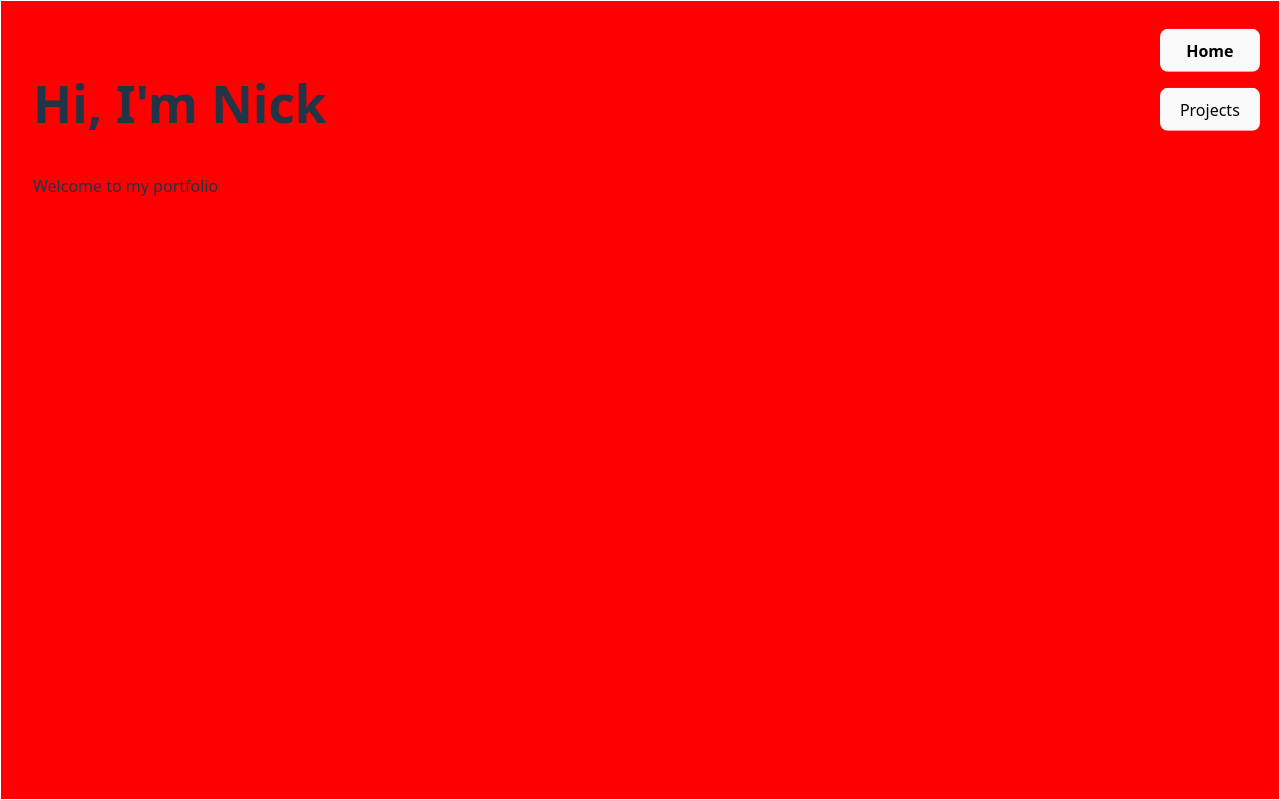
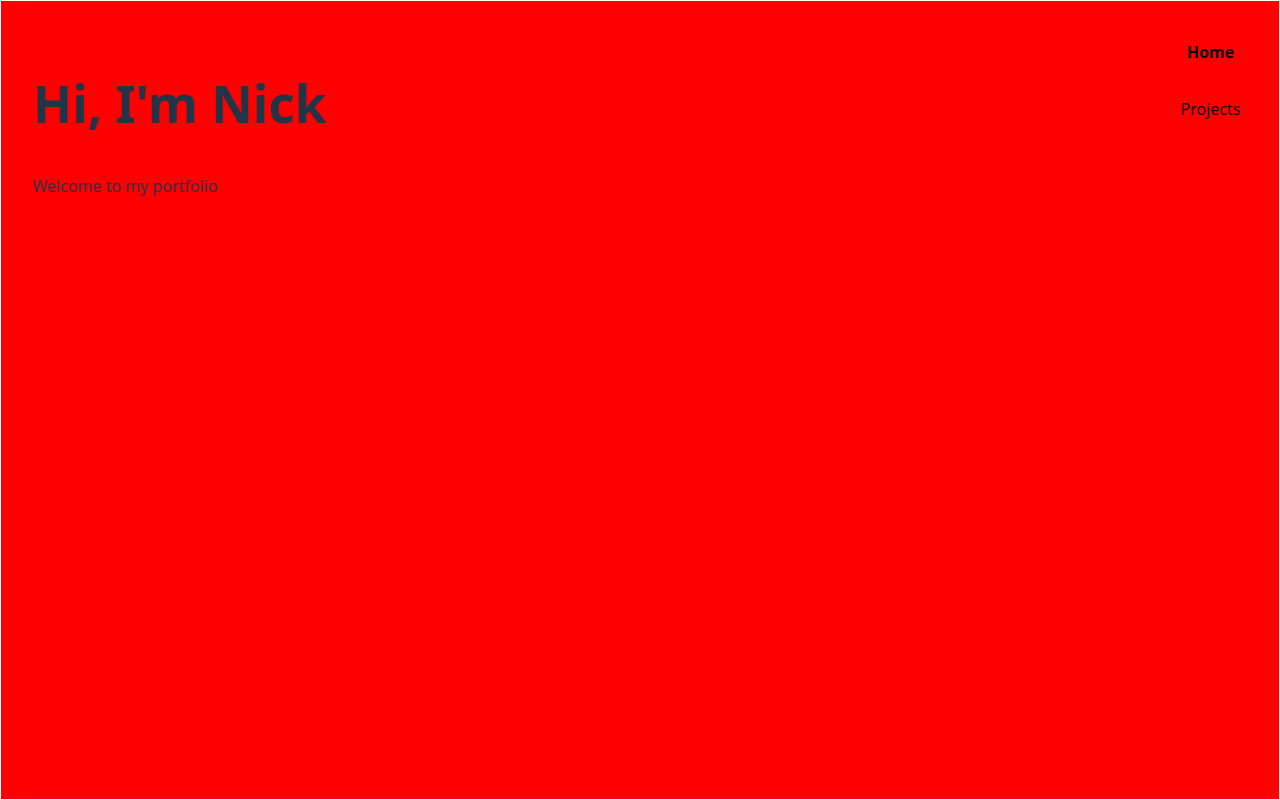
Before and after one commit to NickG35/my-portfolio, a React (Vite) app: page / in a window 1280 px wide. Shown: the top 800 px of the page. Built offline with nearby package versions, Linux system fonts and the light colour scheme.

Commit message:
removed button display and focus outline

```diff
--- a/src/App.css
+++ b/src/App.css
@@ -15,3 +15,12 @@
     flex-direction: column;
     gap: 1rem;
 }
+
+.button-nav {
+    background: none;
+    border: none;
+}
+
+.button-nav:focus {
+    outline: none;
+}
```
